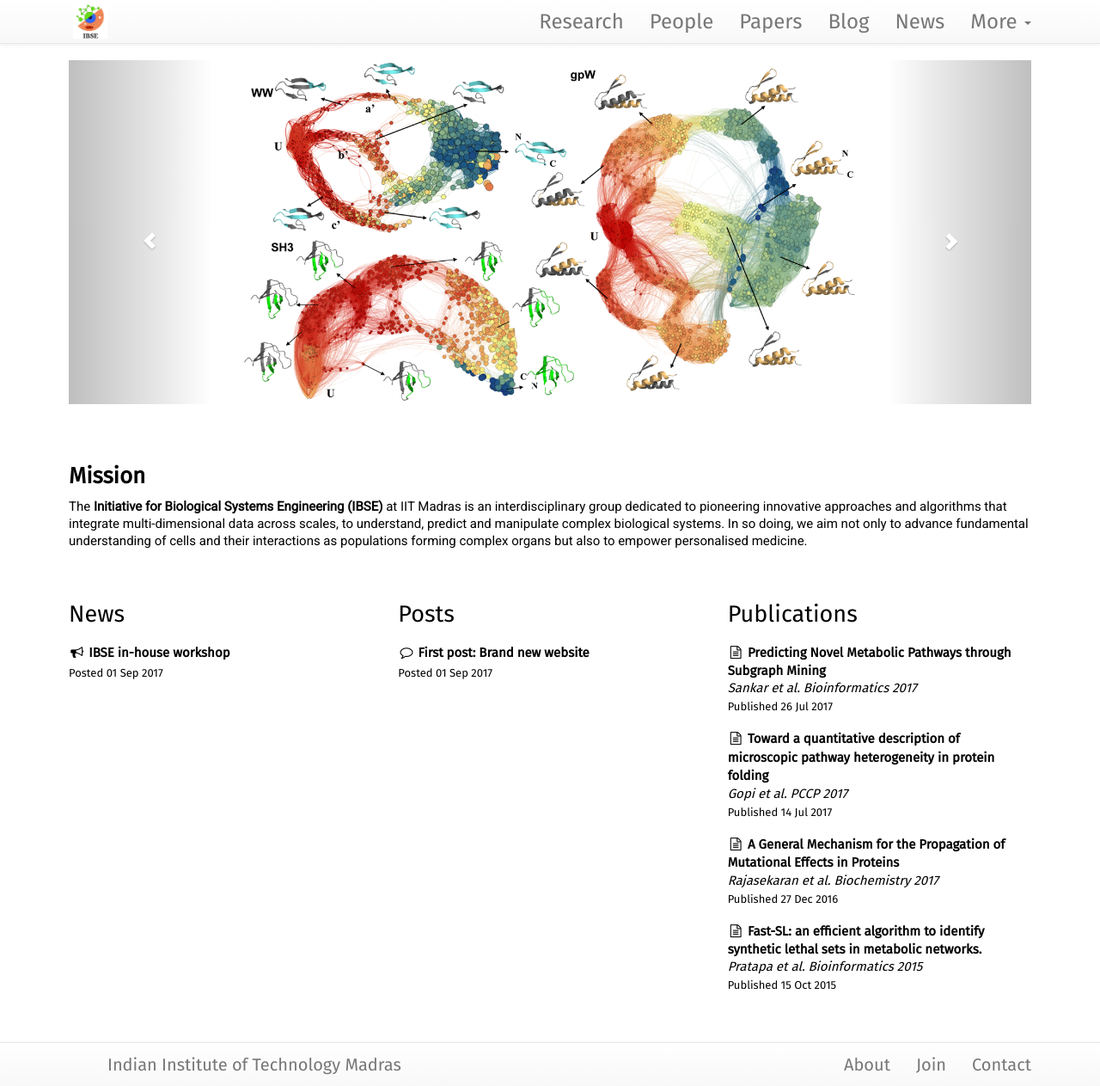
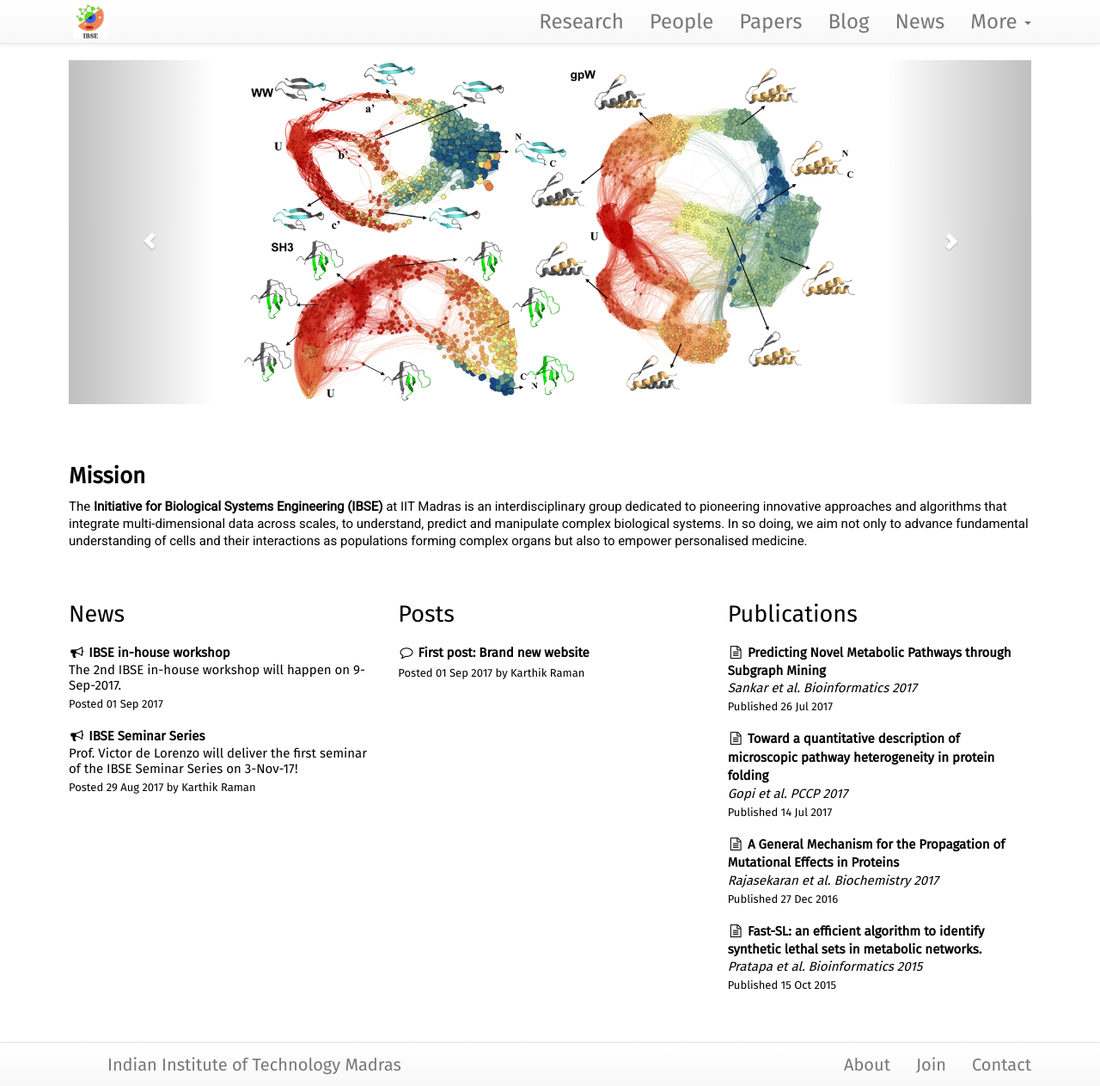
Before and after one commit to philge/ibse-iitm.github.io, a Jekyll site: the page built from index.html, in a window 1280 px wide and 1263 px high. Shown: the whole window at 86% size. Built offline with Jekyll 4.4.1, drawn with Linux system fonts in a browser that asks for light colours; nearby versions of some CDN libraries.

Commit message:
update news

```diff
--- /dev/null
+++ b/news/_posts/2017-08-29-IBSE-seminar-series.md
@@ -0,0 +1,14 @@
+---
+layout: news
+title: "IBSE Seminar Series"
+author: "Karthik Raman"
+author_handle: "kraman"
+image: /assets/images/news/default-news.png
+category: news
+tags: [seminar series]
+brief: "Prof. Victor de Lorenzo will deliver the first seminar of the IBSE Seminar Series on 3-Nov-17!"
+---
+The first seminar of the IBSE Seminar Series will be held on 3rd November, 2017. [Prof. Victor de Lorenzo](http://www.cnb.csic.es/index.php/es/investigacion/departamentos-de-investigacion/biologia-de-sistemas/microbiologia-medioambiental-molecular)
+has kindly agreed to be the first speaker of this seminar series. Prof. de Lorenzo is an eminent scientist
+in the area of synthetic biology / environmental engineering, and his group has pioneered research using _Pseudomonas putida_ for several
+biotechnological applications.
--- a/news/_posts/2017-09-01-IBSE-workshop.md
+++ b/news/_posts/2017-09-01-IBSE-workshop.md
@@ -6,5 +6,6 @@
 image: /assets/images/news/default-news.png
 category: news
 tags: [workshop]
+brief: The 2nd IBSE in-house workshop will happen on 9-Sep-2017.
 ---
 IBSE in-house workshop to be held on 9-September-2017.
```
